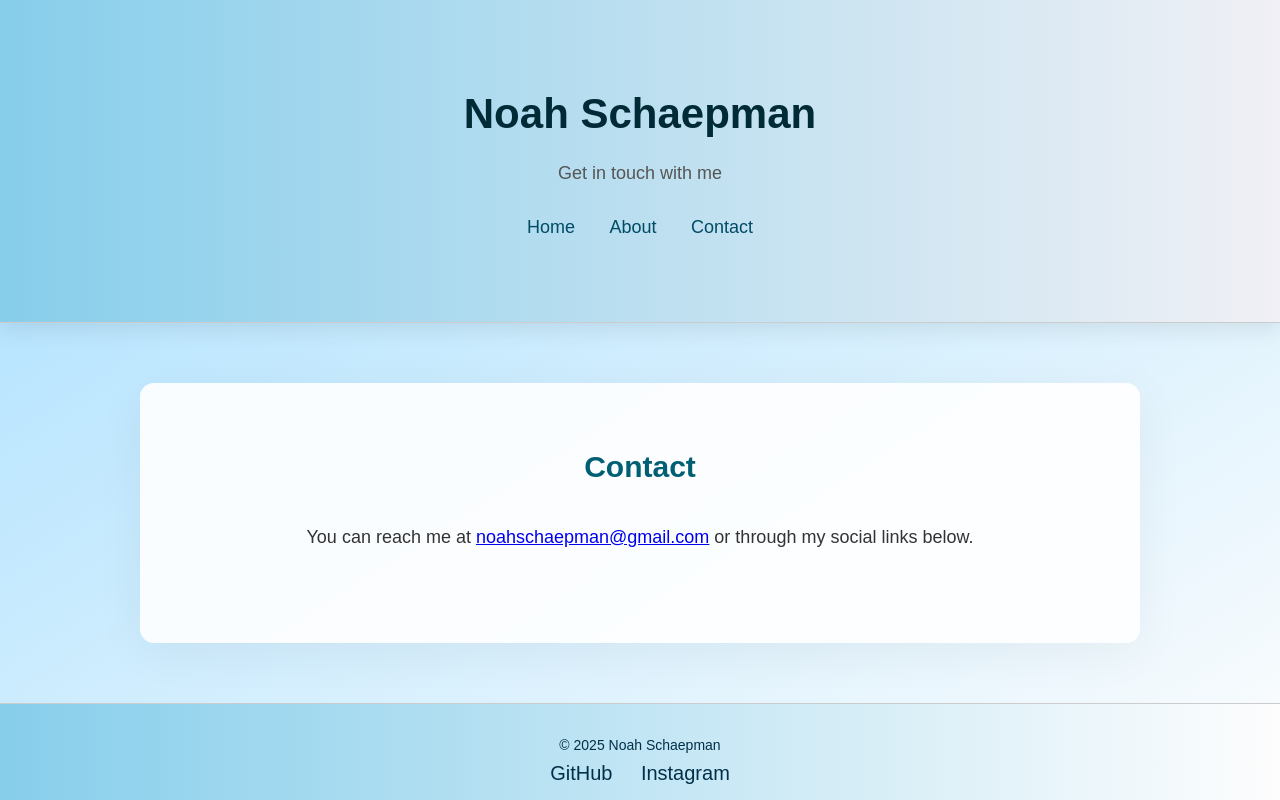
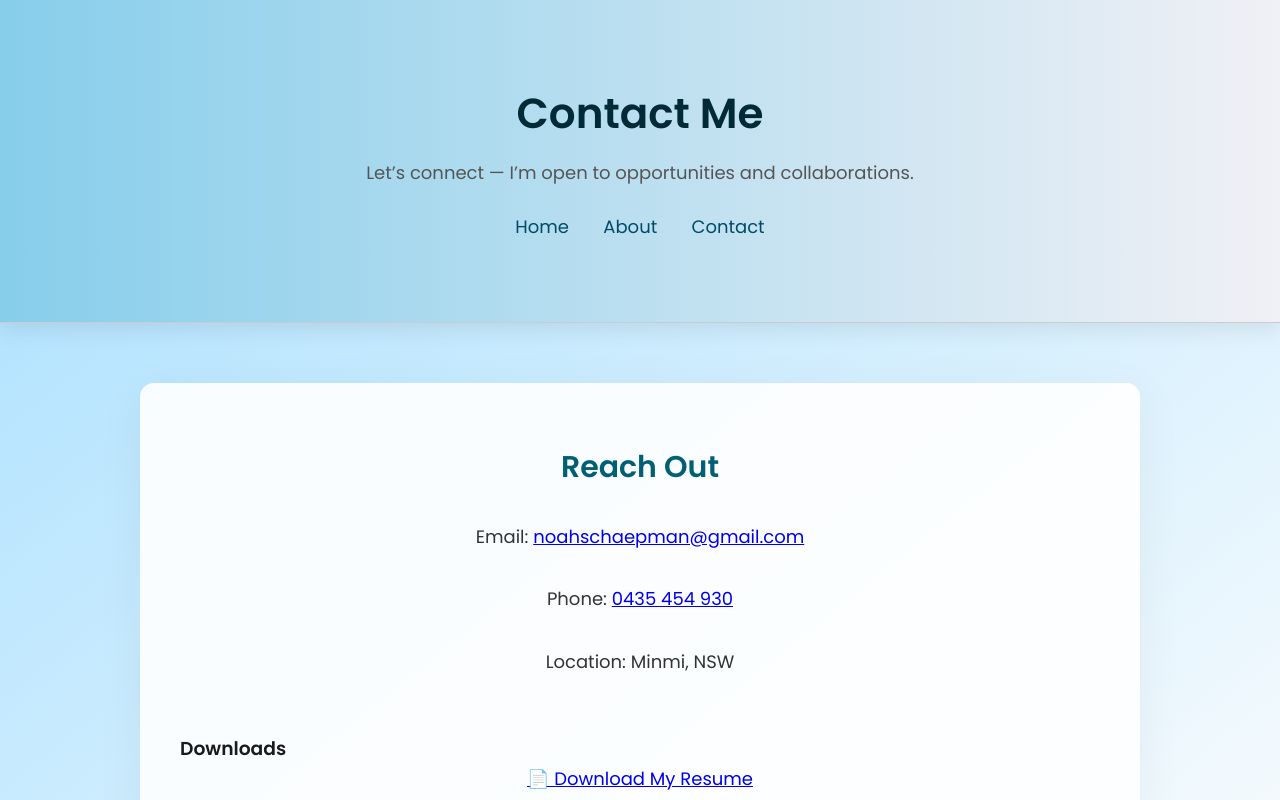
Before and after one commit to XtraSoulReaper/resume, a plain HTML site: page contact.html in a window 1280 px wide. Shown: the top 800 px of the page. Drawn offline with Linux system fonts and the light colour scheme.

Commit message:
Update contact.html

```diff
--- a/contact.html
+++ b/contact.html
@@ -1,15 +1,18 @@
+<!-- contact.html -->
 <!DOCTYPE html>
 <html lang="en">
 <head>
-  <meta charset="UTF-8">
-  <meta name="viewport" content="width=device-width, initial-scale=1.0">
-  <title>Contact - Noah Schaepman</title>
-  <link rel="stylesheet" href="style.css">
+  <meta charset="UTF-8" />
+  <meta name="viewport" content="width=device-width, initial-scale=1.0" />
+  <title>Contact Noah</title>
+  <link rel="stylesheet" href="style.css" />
+  <link href="https://fonts.googleapis.com/css2?family=Poppins:wght@400;600&display=swap" rel="stylesheet" />
 </head>
 <body>
+
   <header>
-    <h1>Noah Schaepman</h1>
-    <p>Get in touch with me</p>
+    <h1>Contact Me</h1>
+    <p>Let’s connect — I’m open to opportunities and collaborations.</p>
     <nav>
       <ul>
         <li><a href="index.html">Home</a></li>
@@ -20,16 +23,31 @@
   </header>
 
   <section class="content">
-    <h2>Contact</h2>
-    <p>You can reach me at <a href="mailto:noahschaepman@gmail.com">noahschaepman@gmail.com</a> or through my social links below.</p>
+    <h2>Reach Out</h2>
+
+    <p>Email: <a href="mailto:noahschaepman@gmail.com">noahschaepman@gmail.com</a></p>
+    <p>Phone: <a href="tel:+61435454930">0435 454 930</a></p>
+    <p>Location: Minmi, NSW</p>
+
+    <br>
+
+    <h3>Downloads</h3>
+    <p>
+      <a class="download-btn" href="NoahSchaepman_Resume.pdf" download>📄 Download My Resume</a>
+    </p>
   </section>
 
   <footer>
-    <p>&copy; 2025 Noah Schaepman</p>
-    <div class="social-links">
-      <a href="#">GitHub</a>
-      <a href="#">Instagram</a>
-    </div>
+    <p>© 2025 Noah Schaepman</p>
   </footer>
+
+  <script>
+    // Simple fade-in on load
+    window.addEventListener('load', () => {
+      document.querySelector('.content').style.opacity = '1';
+      document.querySelector('.content').style.transform = 'translateY(0)';
+    });
+  </script>
+
 </body>
 </html>
```
